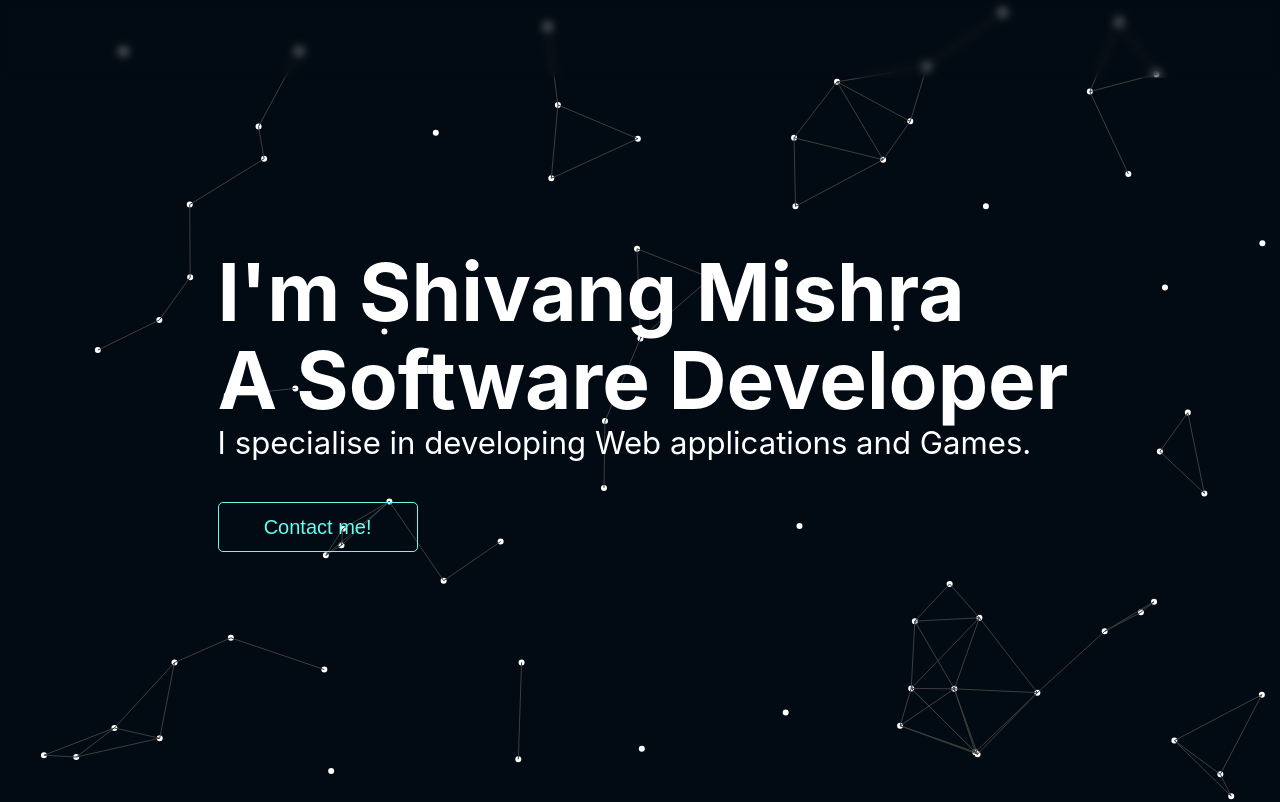
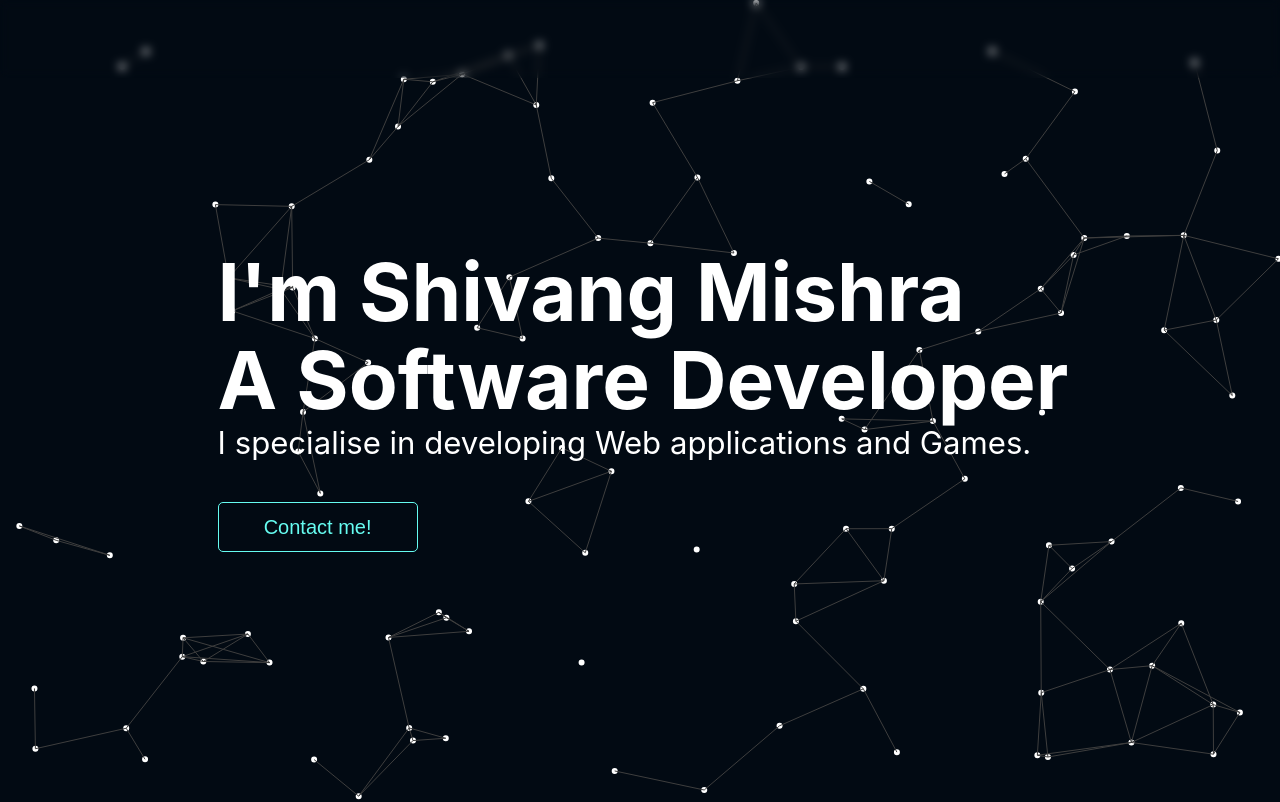
Before and after one commit to ShivangMishra/ShivangMishra.github.io, a React (Create React App) app: page / in a window 1280 px wide. Shown: the top 802 px of the page. Built offline with nearby package versions, Linux system fonts and the light colour scheme.

Commit message:
canvas anim num points fix

```diff
--- a/src/canvasAnim.js
+++ b/src/canvasAnim.js
@@ -102,7 +102,7 @@ const animate = (timestamp) => {
 const draw = (canvas, offscreenCanvas) => {
   // canvasOff = ctxt.canvasOff;
   // canvas.offscreenCanvas = document.createElement("canvas");
-  numPoints = canvas.width * 0.03;
+  numPoints = canvas.width * 0.045;
   canvasMain = canvas;
   canvasOff = offscreenCanvas;
 
```
